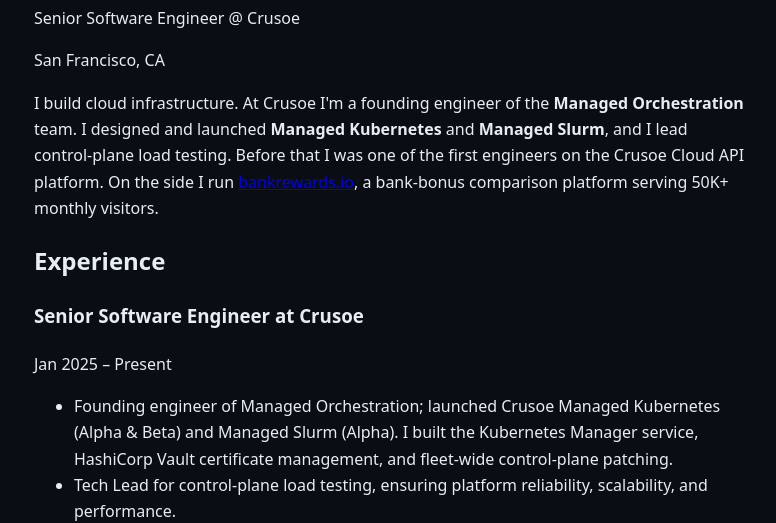
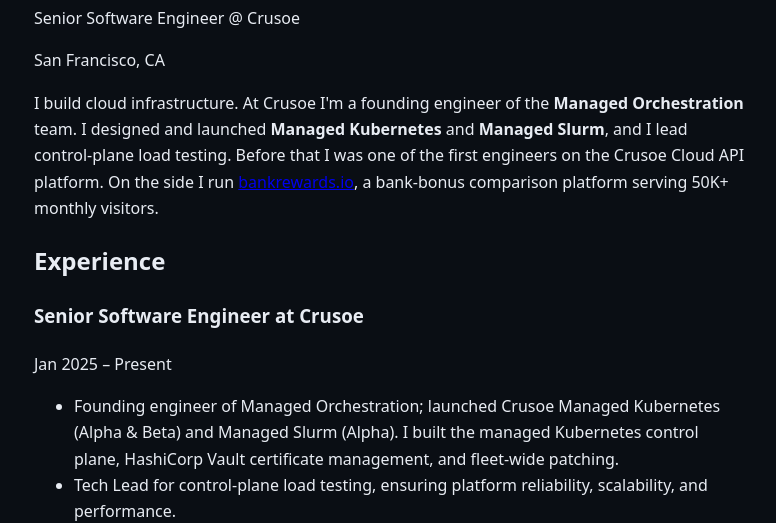
Before and after one commit to bryanjlim/bryanlim.me, an Astro site: page / in a window 1280 px wide. Shown: the part 279-802 px from the top of the page, without its empty margins (250-1026 px from the left). Built offline with nearby package versions, Linux system fonts and the light colour scheme; Astro itself is replaced by a stand-in of ours.

Commit message:
drop internal 'Kubernetes Manager' name from homepage

```diff
--- a/src/pages/index.astro
+++ b/src/pages/index.astro
@@ -33,7 +33,7 @@
         <time>Jan 2025 – Present</time>
       </div>
       <ul>
-        <li>Founding engineer of Managed Orchestration; launched Crusoe Managed Kubernetes (Alpha &amp; Beta) and Managed Slurm (Alpha). I built the Kubernetes Manager service, HashiCorp Vault certificate management, and fleet-wide control-plane patching.</li>
+        <li>Founding engineer of Managed Orchestration; launched Crusoe Managed Kubernetes (Alpha &amp; Beta) and Managed Slurm (Alpha). I built the managed Kubernetes control plane, HashiCorp Vault certificate management, and fleet-wide patching.</li>
         <li>Tech Lead for control-plane load testing, ensuring platform reliability, scalability, and performance.</li>
         <li>Architected and provisioned internal bare-metal Kubernetes clusters and core infrastructure.</li>
       </ul>
```
